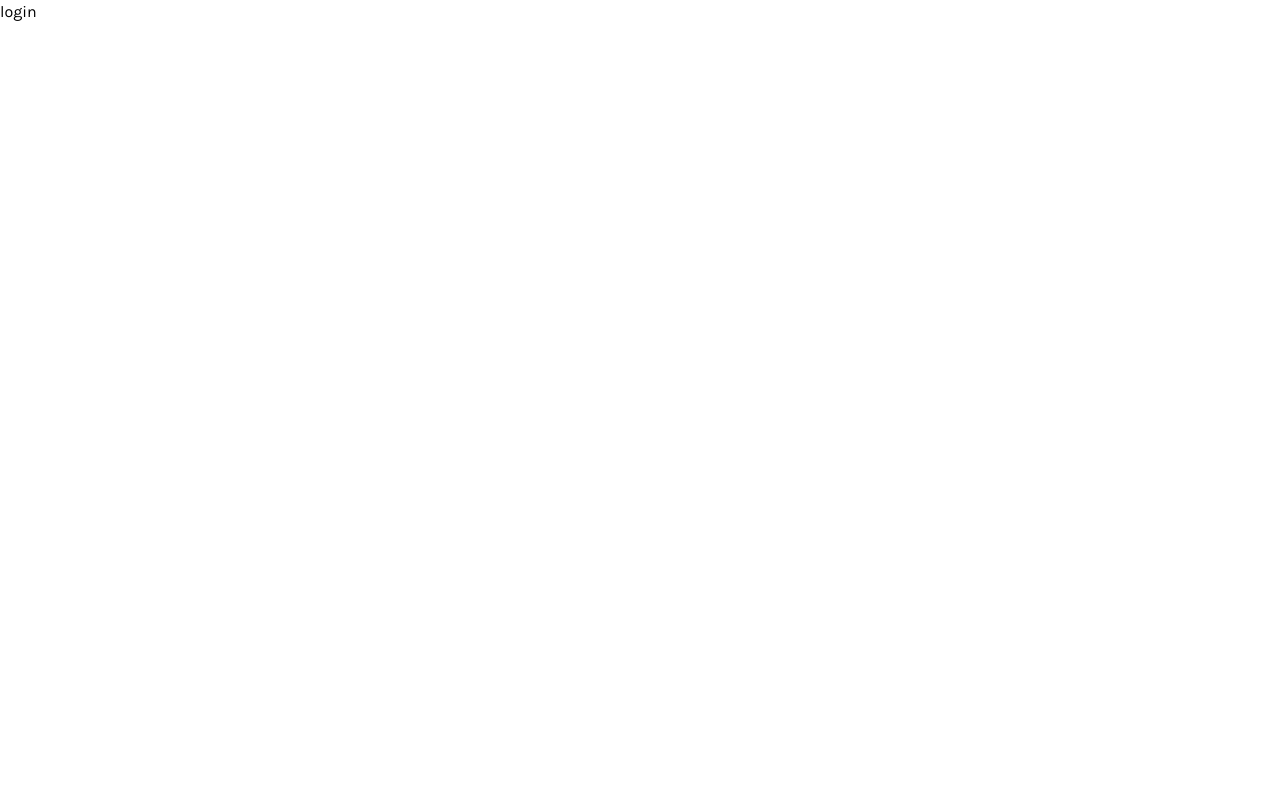
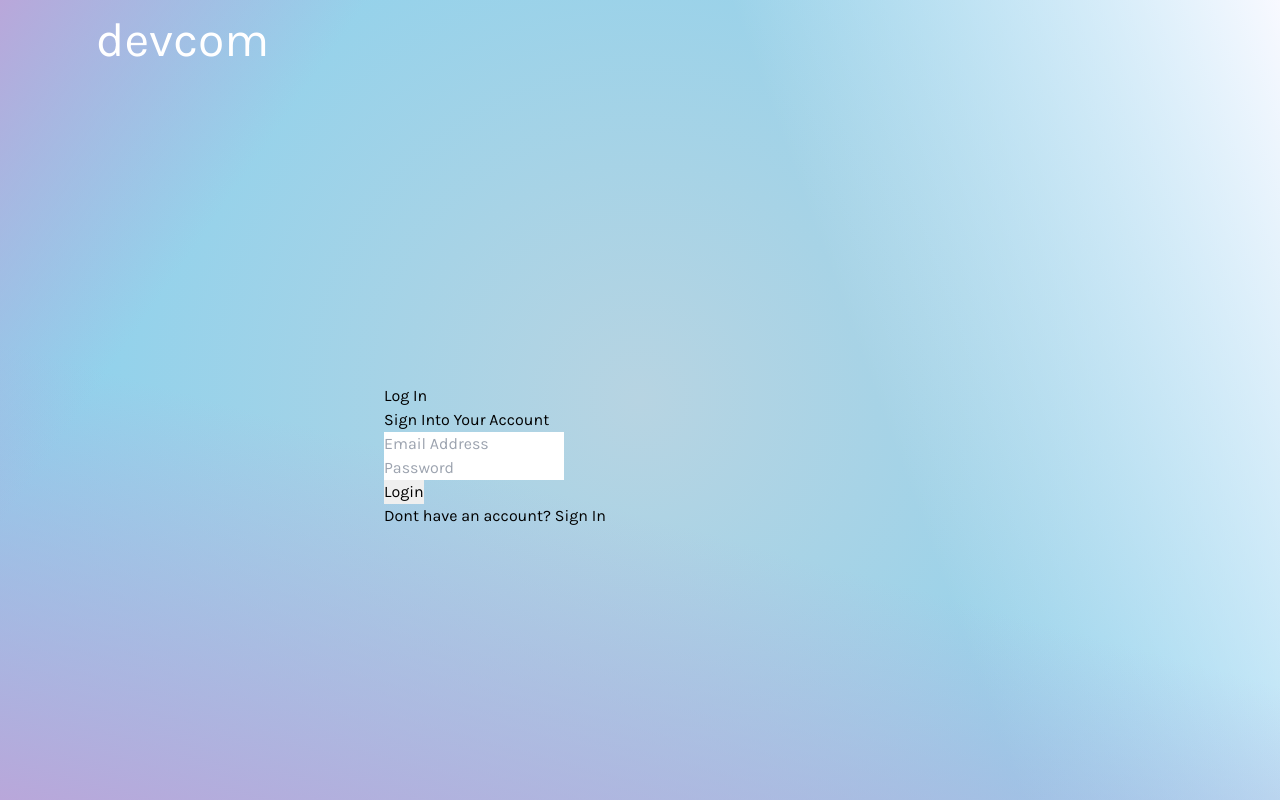
Before and after one commit to lukabugarin6/social-media, a React (Create React App) app in the folder client/: page /login in a window 1280 px wide. Built offline with nearby package versions, Linux system fonts and the light colour scheme.

Commit message:
created request example & login form

```diff
--- a/client/src/App.css
+++ b/client/src/App.css
@@ -25,7 +25,6 @@
   overflow: hidden;
 }
 
-
 .button::after {
   border-radius: 8px;
   content: '';
--- a/client/src/components/auth/Login.js
+++ b/client/src/components/auth/Login.js
@@ -1,11 +1,54 @@
-import React from 'react'
+import React, { Fragment, useState } from "react";
+import { Link } from "react-router-dom";
+import axios from 'axios';
 
 const Login = () => {
-    return (
+  const [formData, setFormData] = useState({
+    email: "",
+    password: "",
+  });
+
+  const {  email, password } = formData;
+
+  const changeHandler = (e) =>
+    setFormData({ ...formData, [e.target.name]: e.target.value });
+
+  const submitHandler = async (e) => {
+    e.preventDefault();
+    console.log('success');
+  }
+
+  return (
+    <div className="pt-96 landing pl-96">
+      <h1>Log In</h1>
+      <p>Sign Into Your Account</p>
+      <form onSubmit={e => submitHandler(e)}>
         <div>
-            login
+          <input
+            type="email"
+            placeholder="Email Address"
+            value={email}
+            onChange={(e) => changeHandler(e)}
+            name="email"
+          />
         </div>
-    )
-}
+        <div>
+          <input
+            type="password"
+            placeholder="Password"
+            name="password"
+            value={password}
+            onChange={(e) => changeHandler(e)}
+            minLength="6"
+          />
+        </div>
+        <input type="submit" value="Login" />
+      </form>
+      <p>
+        Dont have an account? <Link to="/register">Sign In</Link>
+      </p>
+    </div>
+  );
+};
 
 export default Login;
--- a/client/src/components/auth/Register.js
+++ b/client/src/components/auth/Register.js
@@ -1,5 +1,6 @@
 import React, { Fragment, useState } from "react";
 import { Link } from "react-router-dom";
+import axios from 'axios';
 
 const Register = () => {
   const [formData, setFormData] = useState({
@@ -14,12 +15,31 @@ const Register = () => {
   const changeHandler = (e) =>
     setFormData({ ...formData, [e.target.name]: e.target.value });
 
-  const submitHandler = (e) => {
+  const submitHandler = async (e) => {
     e.preventDefault();
     if(password !== confirmPassword) {
         console.log('Password do not match')
     }else {
-        console.log(formData)
+
+        // const newUser = {
+        //     name,
+        //     email,
+        //     password
+        // }
+        // try {
+        //     const config = {
+        //         headers: {
+        //             'Content-Type': 'application/json'
+        //         }
+        //     }
+
+        //     const body = JSON.stringify(newUser);
+
+        //     const res = await axios.post('/api/users', body, config);
+        //     console.log(res.data);
+        // } catch (error) {
+        //     console.error(error.response.data);
+        // }
     }
   }
 
@@ -71,7 +91,7 @@ const Register = () => {
             minLength="6"
           />
         </div>
-        <input type="submit" value="register" />
+        <input type="submit" value="Register" />
       </form>
       <p>
         Already have an account? <Link to="/login">Sign In</Link>
```
